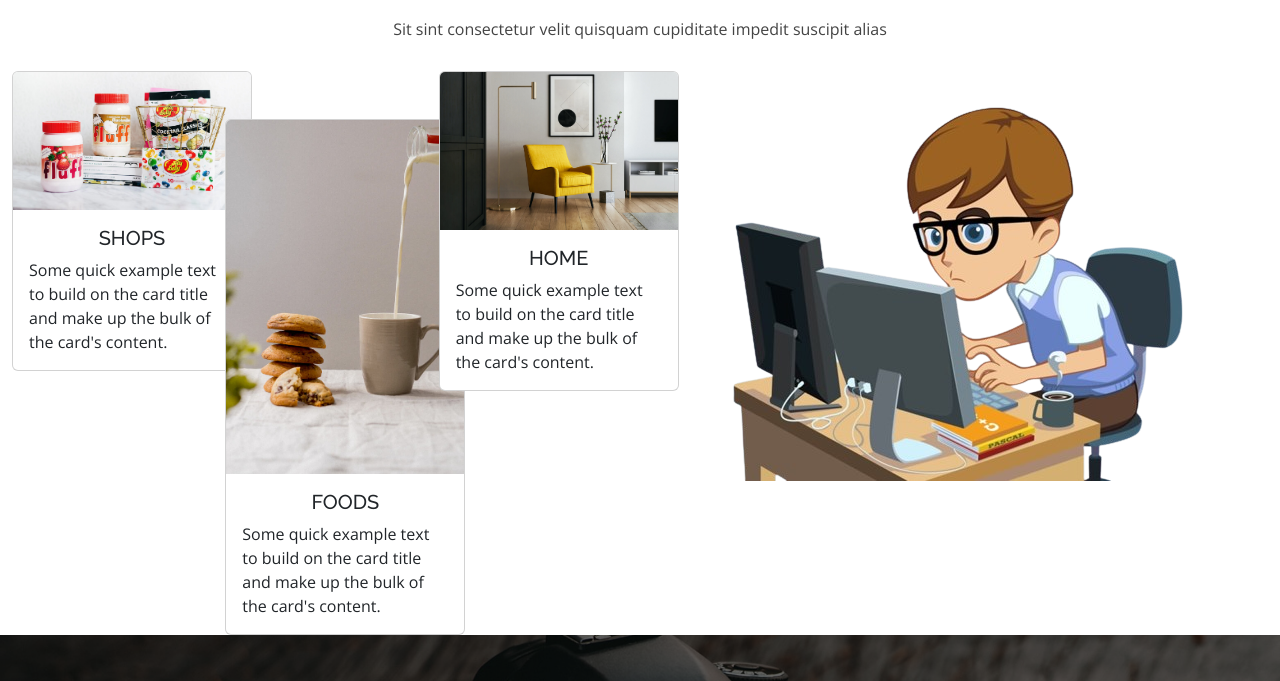
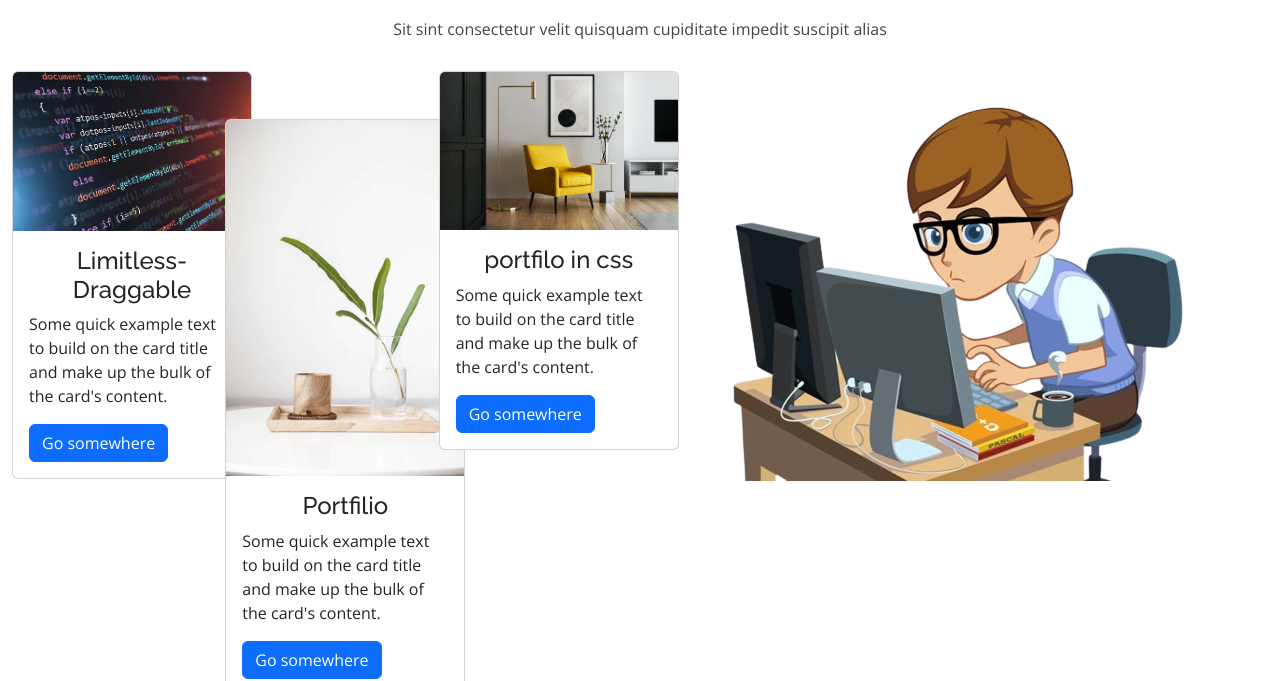
Before and after one commit to Ahadi371/bootstrap-portfolio, a plain HTML site: page project.html in a window 1280 px wide. Shown: the part 119-800 px from the top of the page. Drawn offline with nearby package versions, Linux system fonts and the light colour scheme.

Commit message:
project link up

```diff
--- a/project.html
+++ b/project.html
@@ -59,11 +59,14 @@
                 <div class="col-lg-2">
                     <div class="col-lg-2">
                         <div class="card" style="width: 15rem;">
-                            <img src="./assets/img/portfolio/portfolio-details-2.jpg" class="card-img-top" alt="...">
+                            <img src="./assets/img/portfolio/istockphoto-a.webp" class="card-img-top" alt="...">
                             <div class="card-body">
-                                <h5 class="card-title text-center">SHOPS</h5>
+                                <h4 class="card-title text-center ">Limitless-Draggable</h4>
+
                                 <p class="card-text">Some quick example text to build on the card title and make up the
                                     bulk of the card's content.</p>
+                                    <a href="https://limitless-draggable-cards-by-ahadi.netlify.app/" class="btn btn-primary">Go somewhere</a>
+
                             </div>
 
                         </div>
@@ -75,11 +78,13 @@
                 <div class="col-lg-2">
                     <div class="col-lg-2 mt-5">
                         <div class="card" style="width: 15rem;">
-                            <img src="./assets/img/portfolio/portfolio-6.jpg" class="card-img-top" alt="...">
+                            <img src="./assets/img/portfolio/portfolio-5.jpg" class="card-img-top" alt="...">
                             <div class="card-body">
-                                <h5 class="card-title text-center ">FOODS</h5>
+                                <h4 class="card-title text-center ">Portfilio</h4>
                                 <p class="card-text">Some quick example text to build on the card title and make up the
                                     bulk of the card's content.</p>
+                                    <a href="https://ahadii.netlify.app/" class="btn btn-primary">Go somewhere</a>
+
                             </div>
 
                         </div>
@@ -93,9 +98,11 @@
                         <div class="card" style="width: 15rem;">
                             <img src="./assets/img/portfolio/portfolio-9.jpg" class="card-img-top" alt="...">
                             <div class="card-body">
-                                <h5 class="card-title text-center">HOME</h5>
+                                <h4 class="card-title text-center">portfilo in css</h4>
                                 <p class="card-text">Some quick example text to build on the card title and make up the
                                     bulk of the card's content.</p>
+                                    <a href="https://ahadihasan.netlify.app" class="btn btn-primary">Go somewhere</a>
+
                             </div>
 
                         </div>
@@ -127,7 +134,7 @@
                 <a href="#" class="linkedin"><i class="bx bxl-linkedin"></i></a>
             </div>
             <div class="copyright">
-                &copy; Copyright <strong><span>Ahadi</span></strong>. All Rights Reserved
+                &copy; Copyright <strong><span>Ahadi</span></strong>
             </div>
 
         </div>
```
Also changed, not shown: about.html (+2 -2 lines), contact.html (+1 -1 lines), index.html (+2 -2 lines), reviews.html (+1 -1 lines), assets/img/portfolio/istockphoto-a.webp (added).
